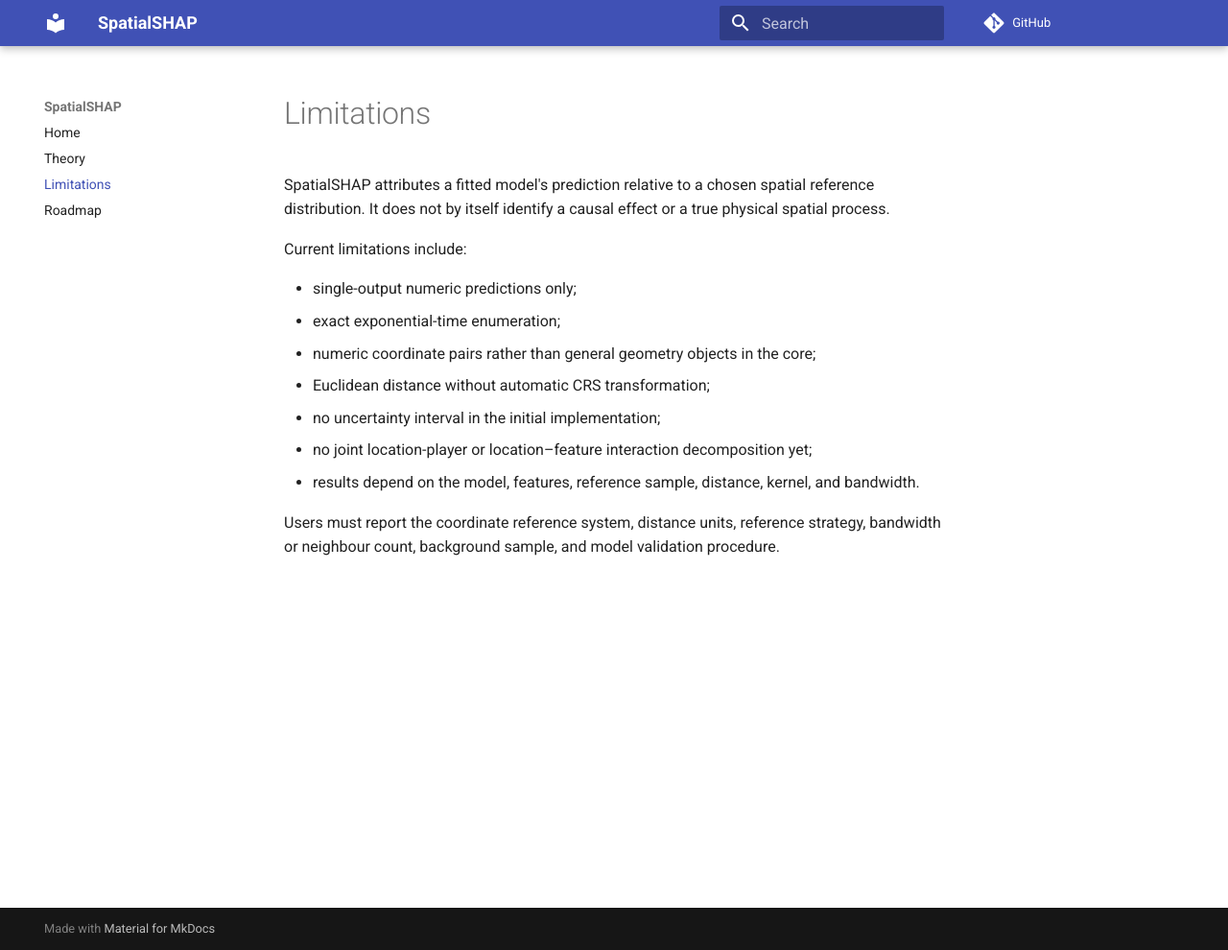
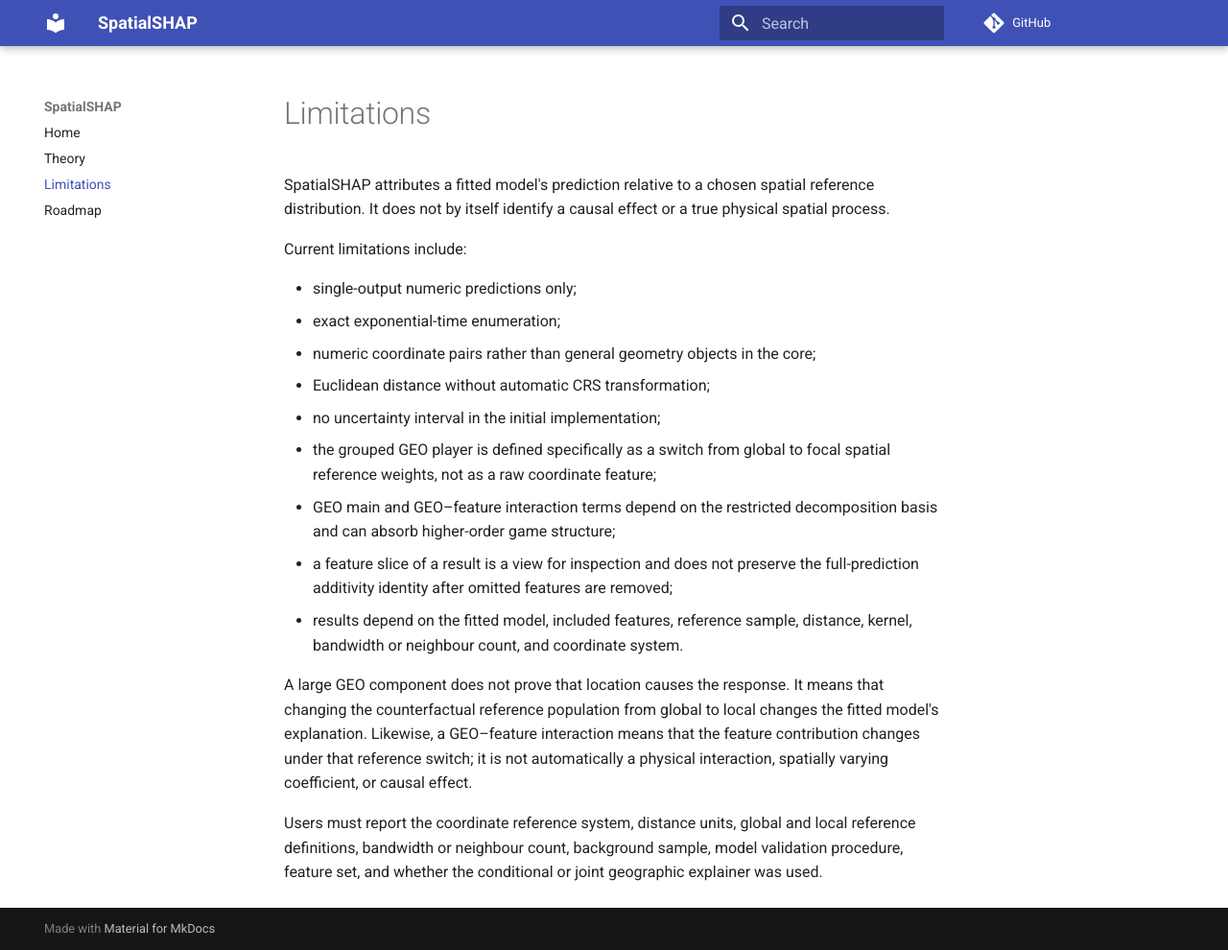
Before and after one commit to hujinghaoabcd/spatialshap, an MkDocs documentation site: the page built from docs/limitations.md, in a window 1280 px wide and 990 px high. Shown: the whole window at 96% size. Built offline with MkDocs 1.6.1 and Material for MkDocs 9.7.7, drawn with Linux system fonts in a browser that asks for light colours; comment, search, counter and statistics services are not loaded.

Commit message:
Clarify geographic interpretation limits

```diff
--- a/docs/limitations.md
+++ b/docs/limitations.md
@@ -11,10 +11,22 @@
 - numeric coordinate pairs rather than general geometry objects in the core;
 - Euclidean distance without automatic CRS transformation;
 - no uncertainty interval in the initial implementation;
-- no joint location-player or location–feature interaction decomposition yet;
-- results depend on the model, features, reference sample, distance, kernel, and
-  bandwidth.
+- the grouped GEO player is defined specifically as a switch from global to focal
+  spatial reference weights, not as a raw coordinate feature;
+- GEO main and GEO–feature interaction terms depend on the restricted decomposition
+  basis and can absorb higher-order game structure;
+- a feature slice of a result is a view for inspection and does not preserve the
+  full-prediction additivity identity after omitted features are removed;
+- results depend on the fitted model, included features, reference sample, distance,
+  kernel, bandwidth or neighbour count, and coordinate system.
 
-Users must report the coordinate reference system, distance units, reference
-strategy, bandwidth or neighbour count, background sample, and model validation
-procedure.
+A large GEO component does not prove that location causes the response. It means
+that changing the counterfactual reference population from global to local changes
+the fitted model's explanation. Likewise, a GEO–feature interaction means that the
+feature contribution changes under that reference switch; it is not automatically
+a physical interaction, spatially varying coefficient, or causal effect.
+
+Users must report the coordinate reference system, distance units, global and local
+reference definitions, bandwidth or neighbour count, background sample, model
+validation procedure, feature set, and whether the conditional or joint geographic
+explainer was used.
```
